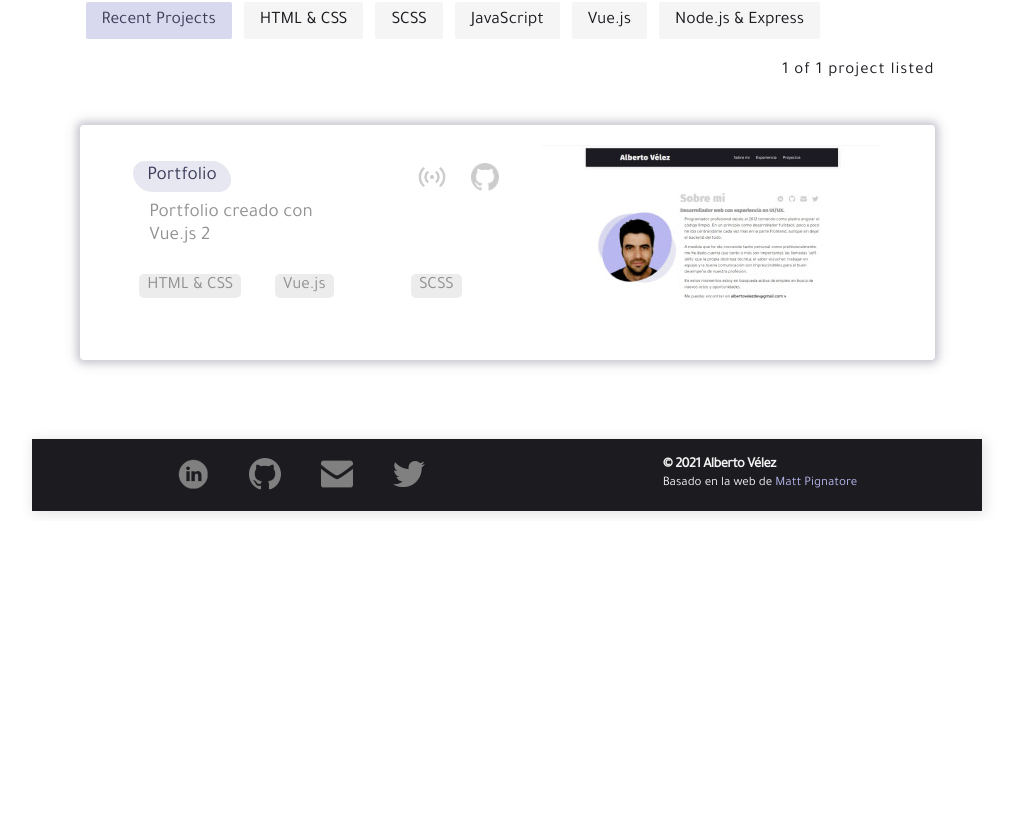
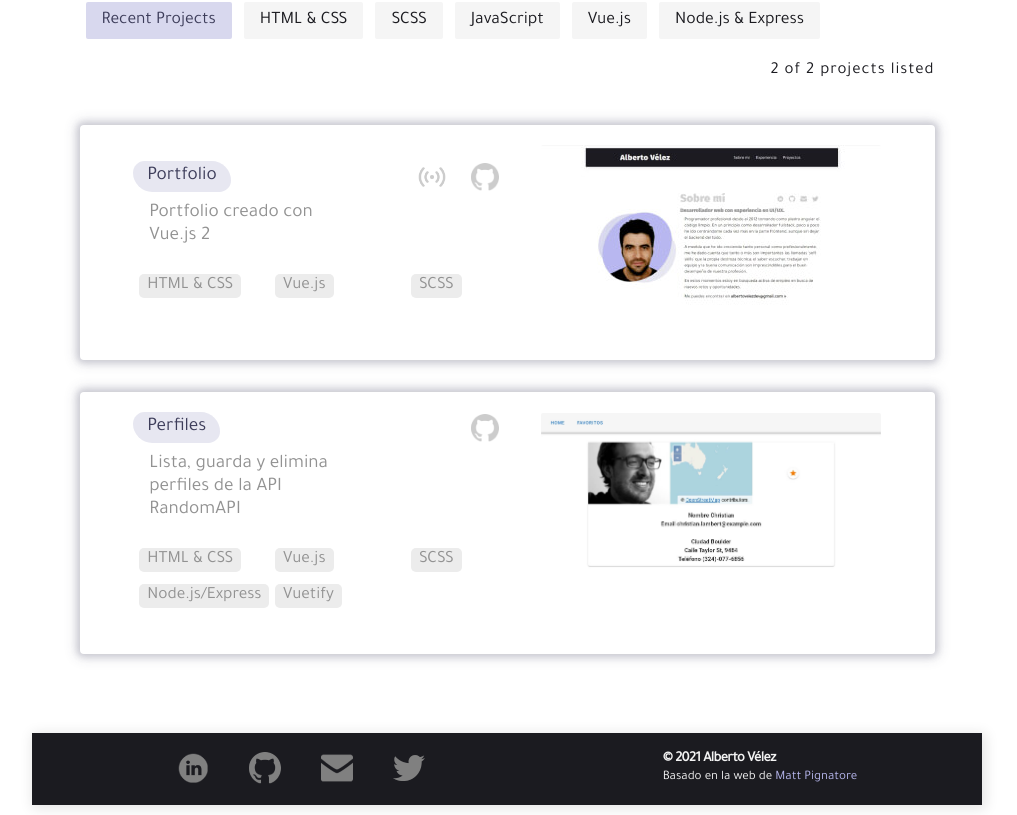
Before and after one commit to avelezdo/portfolio-vue, a Vue app: page / in a window 1280 px wide. Shown: the part 2458-3273 px from the top of the page, without its empty margins (133-1150 px from the left). Before the commit the page ends 2979 px from the top, so only its background shows below. Built offline with nearby package versions, Linux system fonts and the light colour scheme; a web font is replaced by a local one.

Commit message:
Se añade el proyecto 'Perfiles'

```diff
--- a/src/assets/js/projects.js
+++ b/src/assets/js/projects.js
@@ -1,6 +1,6 @@
 const projects = [
 	{
-		id: 101,
+		id: 1,
 		title: 'Portfolio',
 		image: 'images/project-images/portfolio.jpg',
 		technologies: ['HTML & CSS', 'Vue.js', 'SCSS'],
@@ -8,6 +8,15 @@ const projects = [
 		github_link: 'https://github.com/avelezdo/portfolio-vue',
 		production_link: 'https://www.albertovelez.dev',
 	},
+	{
+		id: 2,
+		title: 'Perfiles',
+		image: 'images/project-images/profiles.jpg',
+		technologies: ['HTML & CSS', 'Vue.js', 'SCSS', 'Node.js/Express', 'Vuetify'],
+		description: 'Lista, guarda y elimina perfiles de la API RandomAPI',
+		github_link: 'https://github.com/avelezdo/profiles',
+		production_link: '',
+	},
 ];
 
 export { projects };
```
